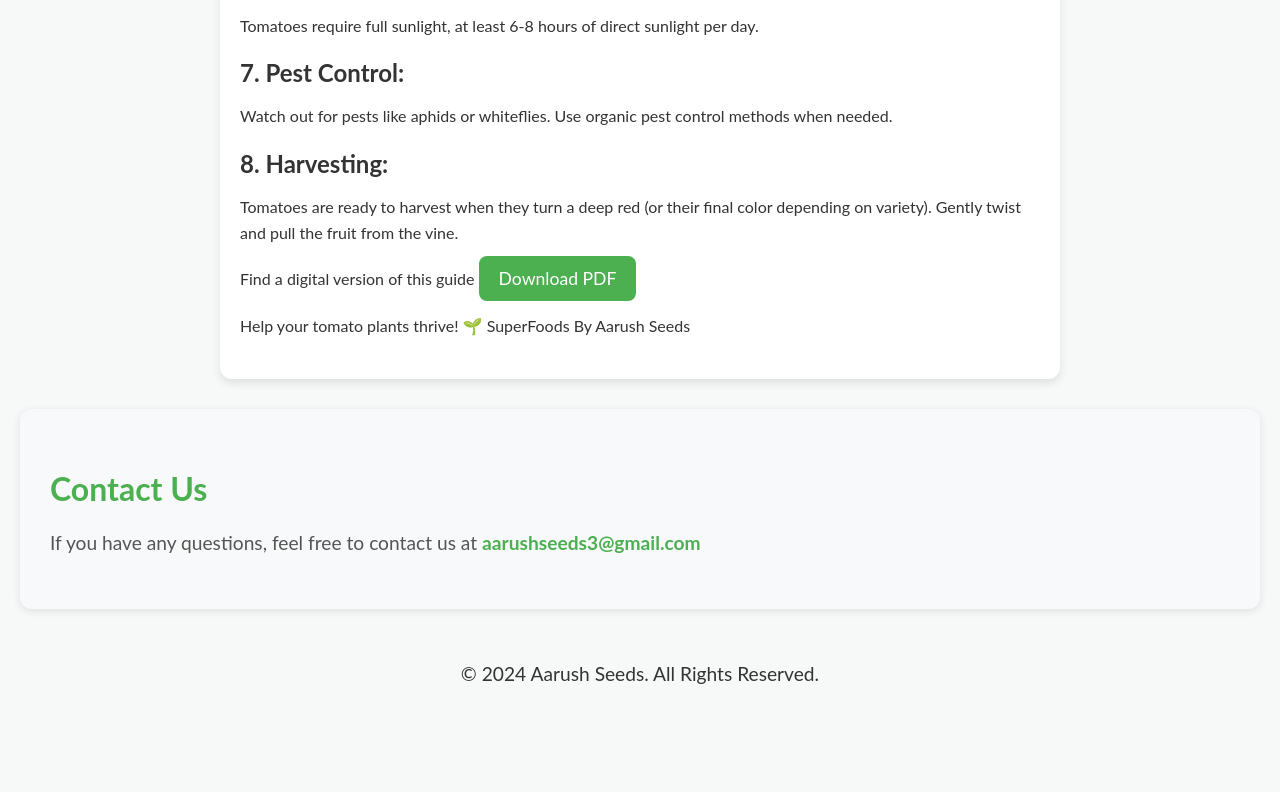
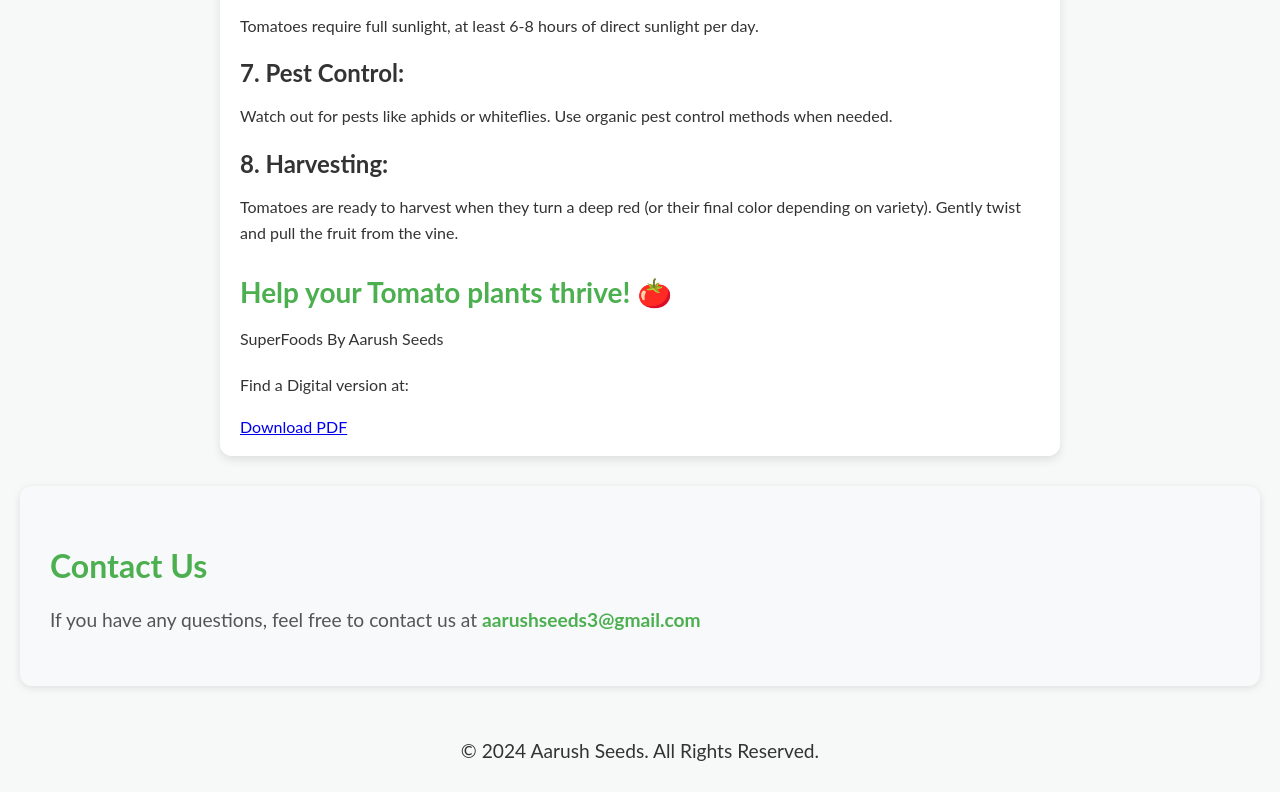
Before and after one commit to aarush67/How-to-Grow-Tomato-Plants, a plain HTML site: page index.html in a window 1280 px wide. Shown: the part 1121-1913 px from the top of the page. Before the commit the page ends 1835 px from the top, so only its background shows below. Drawn offline with Linux system fonts and the light colour scheme.

Commit message:
Update index.html

```diff
--- a/index.html
+++ b/index.html
@@ -67,14 +67,12 @@
             <p>Tomatoes are ready to harvest when they turn a deep red (or their final color depending on variety). Gently twist and pull the fruit from the vine.</p>
         </section>
 
-        <div class="pdf-section">
-            <p>Find a digital version of this guide <a href="mushroom-guide.pdf" class="btn">Download PDF</a></p>
-        </div>
-
-        <!-- Call to Action -->
-        <div class="cta">
-            <p>Help your tomato plants thrive! 🌱 SuperFoods By Aarush Seeds</p>
-        </div>
+        <section class="pdf-section">
+            <h2>Help your Tomato plants thrive! 🍅</h2>
+            <p>SuperFoods By Aarush Seeds</p>
+            <p>Find a Digital version at:</p>
+            <a href="instructions.pdf" class="button">Download PDF</a>
+        </section>
     </div>
 
     <section id="contact" class="contact-section">
```
